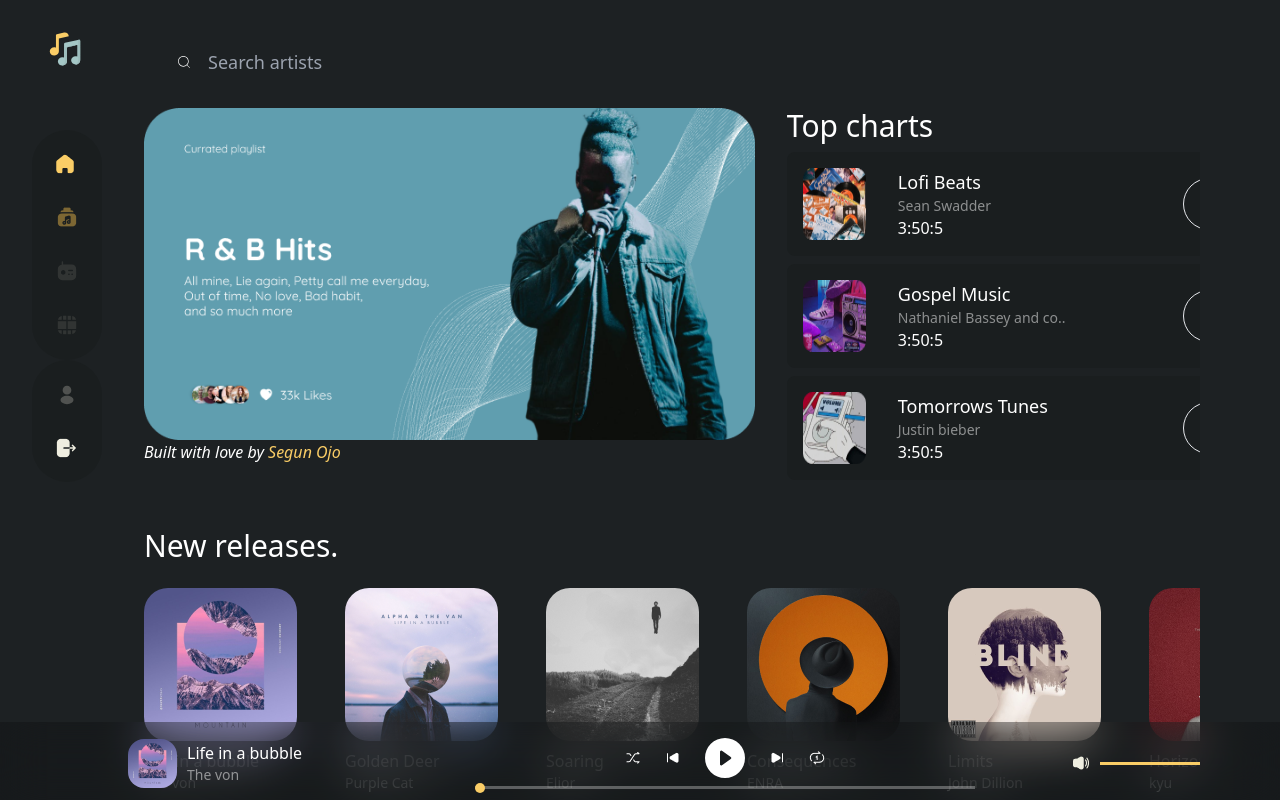
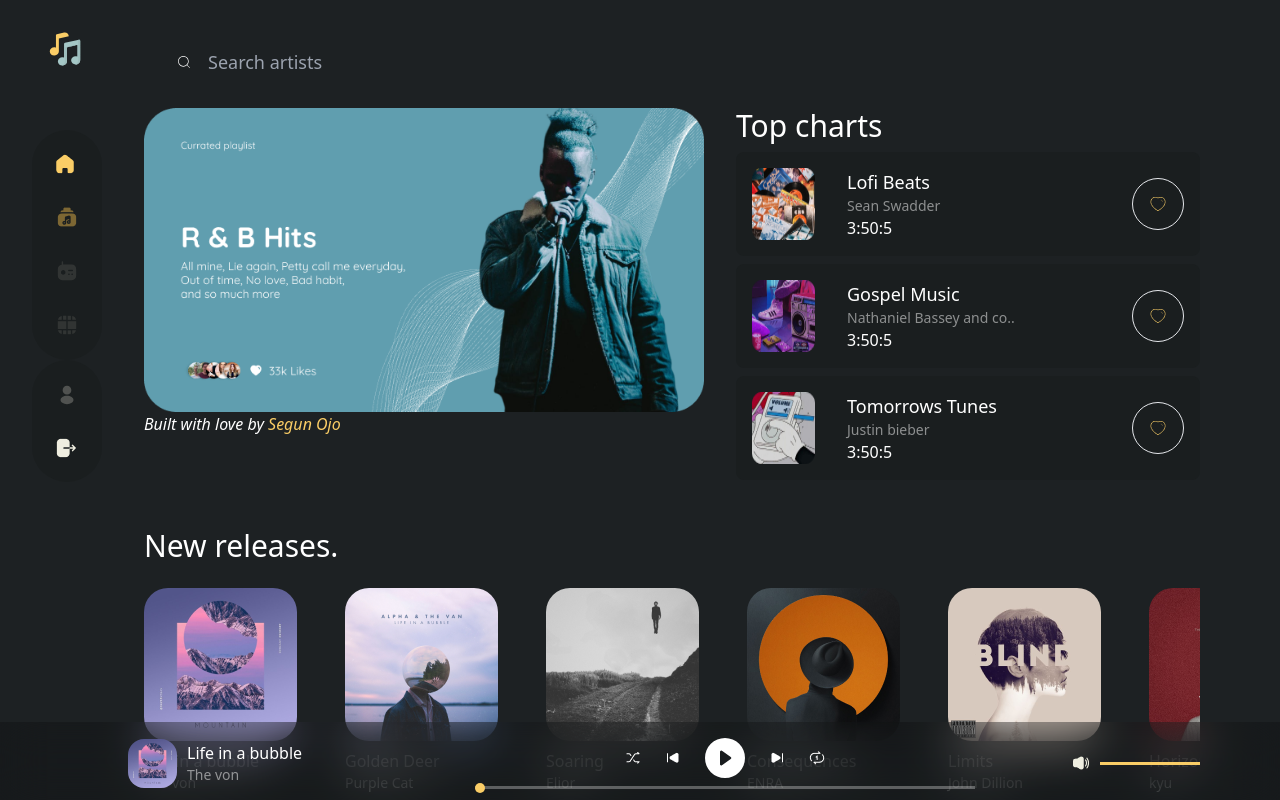
Before and after one commit to segunojo1/musica, a React (Vite) app: page / in a window 1280 px wide. Shown: the top 800 px of the page. Built offline with nearby package versions, Linux system fonts and the light colour scheme.

Commit message:
overflow iss

```diff
--- a/src/components/Hero.jsx
+++ b/src/components/Hero.jsx
@@ -47,7 +47,7 @@ const Hero = ({showAlbum}) => {
           <img src={size <= '762' ? MobileHero : HeroImg} alt="hero" className=''/>
           <i>Built with love by <a href="https://twitter.com/segun0x" className='text-[#FACD66]'>Segun Ojo</a></i>
           </div>
-            <div className=' grid gap-[.5rem] overflow-hidden'>
+            <div className=' grid gap-[.5rem] '>
                 <h1 className='text-3xl'>Top charts</h1>
                 <div className='flex md:flex-col gap-[.5rem] chart'>
                   <ChartsComp id='1' img={Album1} title='Lofi Beats' name="Sean Swadder" timestamp="3:50:5" showAlbum={showAlbum}/>
```
